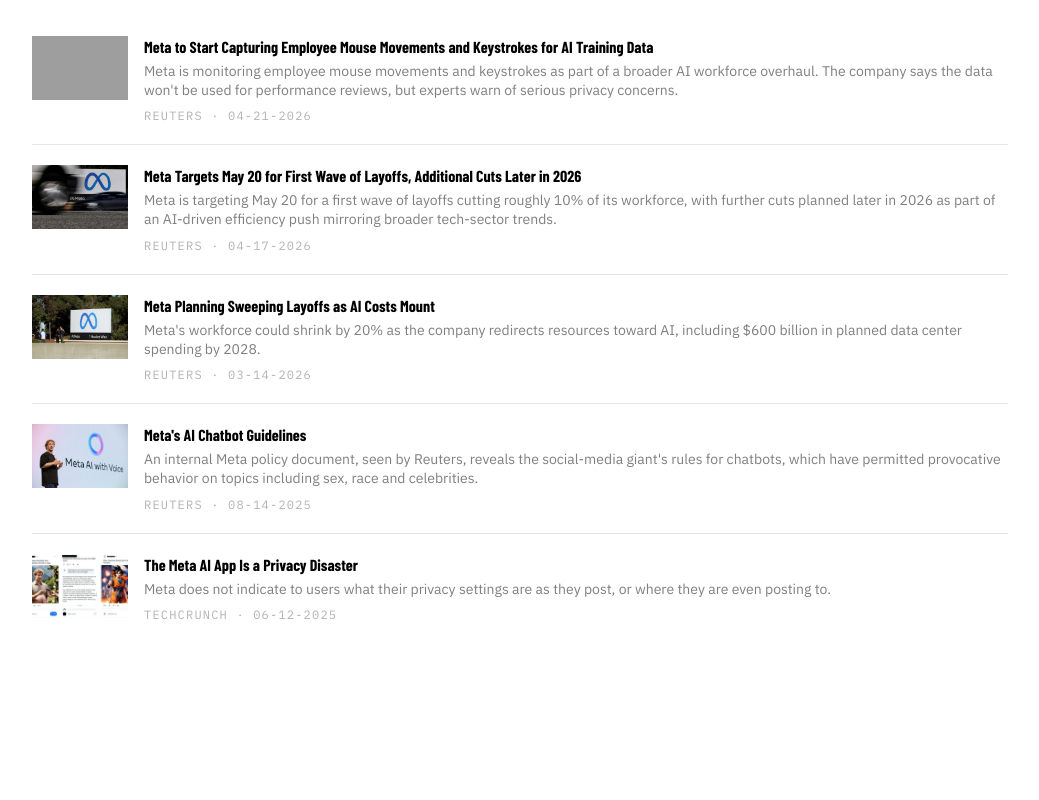
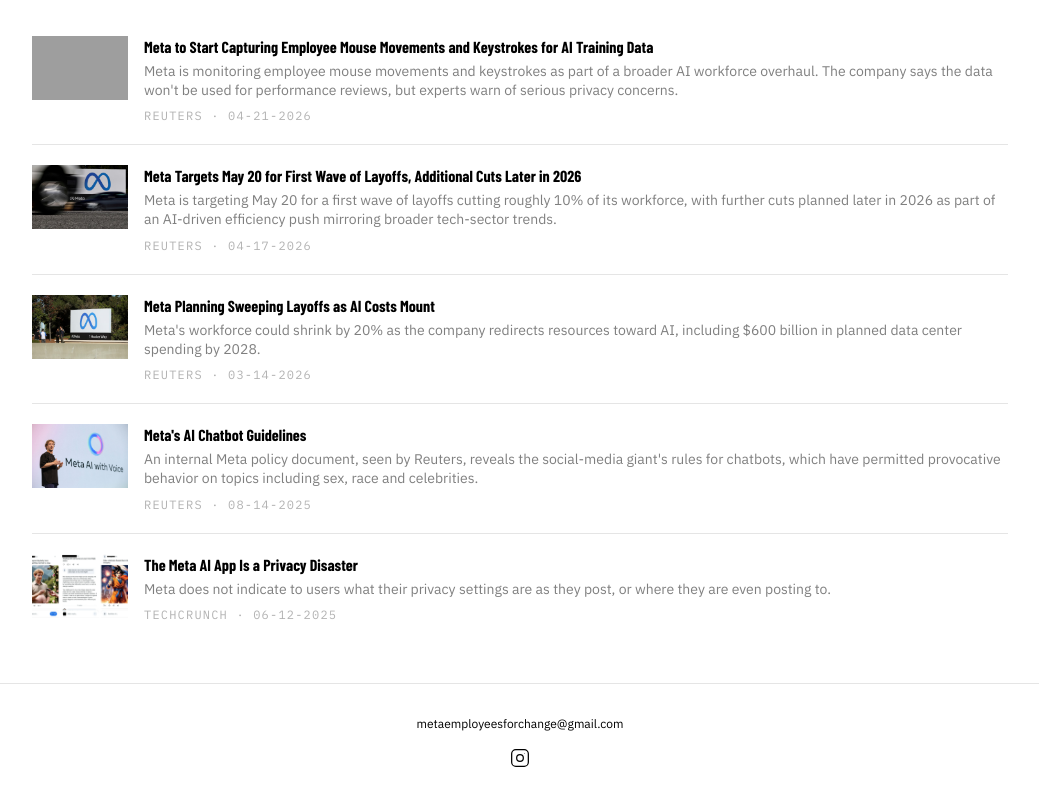
Before and after one commit to anonymoustreefrog689/metaemployeesforchange, a Next.js app: page /ai in a window 1280 px wide. Shown: the part 757-1557 px from the top of the page, without its empty margins (120-1159 px from the left). Before the commit the page ends 1440 px from the top, so only its background shows below. Built offline with nearby package versions, Linux system fonts and the light colour scheme; grey boxes are pictures that could not be loaded; a web font is replaced by a local one.

Commit message:
UI Tweaks

```diff
--- a/src/app/globals.css
+++ b/src/app/globals.css
@@ -1,7 +1,7 @@
 @import "tailwindcss";
 
 html {
-  scroll-snap-type: y proximity;
+  background: white;
 }
 
 @theme inline {
--- a/src/app/layout.tsx
+++ b/src/app/layout.tsx
@@ -36,7 +36,32 @@
       className={`${ibmPlexSans.variable} ${ibmPlexMono.variable} ${barlowCondensed.variable} h-full antialiased`}
       suppressHydrationWarning
     >
-      <body className="min-h-full flex flex-col bg-white text-black">{children}</body>
+      <body className="min-h-full flex flex-col bg-white text-black">
+        {children}
+        <footer className="bg-white border-t border-black/10 py-8 px-6">
+          <div className="max-w-5xl mx-auto flex flex-col items-center gap-4">
+            <a
+              href="mailto:metaemployeesforchange@gmail.com"
+              className="font-sans text-xs text-black hover:text-black/60 transition-colors"
+            >
+              metaemployeesforchange@gmail.com
+            </a>
+            <a
+              href="https://www.instagram.com/metaworkers4change/"
+              target="_blank"
+              rel="noopener noreferrer"
+              className="text-black hover:text-black/60 transition-colors"
+              aria-label="Instagram"
+            >
+              <svg width="20" height="20" viewBox="0 0 24 24" fill="none" stroke="currentColor" strokeWidth="1.5" strokeLinecap="round" strokeLinejoin="round">
+                <rect x="2" y="2" width="20" height="20" rx="5" ry="5"/>
+                <circle cx="12" cy="12" r="4"/>
+                <circle cx="17.5" cy="6.5" r="0.5" fill="currentColor" stroke="none"/>
+              </svg>
+            </a>
+          </div>
+        </footer>
+      </body>
     </html>
   );
 }
--- a/src/app/page.tsx
+++ b/src/app/page.tsx
@@ -274,7 +274,7 @@
           href="https://airtable.com/appzy3AxLJBSTbsHz/pagbcBniFMo6sp34j/form"
           target="_blank"
           rel="noopener noreferrer"
-          className="font-sans text-sm text-blue-600 leading-relaxed hover:text-blue-800 transition-colors underline underline-offset-4"
+          className="font-sans text-sm text-black leading-relaxed hover:text-black/60 transition-colors underline underline-offset-4"
         >
           Sign up to commit to making Meta a better place for all of us →
         </a>
@@ -285,7 +285,11 @@
         <div className="grid grid-cols-2 gap-x-4 gap-y-6">
           {sortedForMobile.map((card, index) =>
             card.type === "petition" ? (
-              <div key={card.url} className="col-span-2">
+              <button
+                key={card.url}
+                className="col-span-2 cursor-pointer"
+                onClick={() => setSelectedCard(card)}
+              >
                 {card.image && (
                   <Image
                     src={card.image}
@@ -295,15 +299,7 @@
                     className="w-full h-auto shadow-md"
                   />
                 )}
-                <a
-                  href={card.url}
-                  target="_blank"
-                  rel="noopener noreferrer"
-                  className="mt-3 block text-center bg-black text-white font-mono text-xs uppercase tracking-widest px-4 py-3"
-                >
-                  Sign the Petition →
-                </a>
-              </div>
+              </button>
             ) : (
               <div
                 key={card.url}
@@ -314,7 +310,7 @@
                   className="absolute -top-2 left-1/2 -translate-x-1/2 h-4 w-6 opacity-75 z-10"
                   style={{ background: "#f0d535" }}
                 />
-                <a href={card.url} target="_blank" rel="noopener noreferrer" className="block">
+                <button onClick={() => setSelectedCard(card)} className="block w-full text-left cursor-pointer">
                   <div
                     style={{
                       background: "#fffef9",
@@ -354,7 +350,7 @@
                       </div>
                     </div>
                   </div>
-                </a>
+                </button>
               </div>
             )
           )}
@@ -470,7 +466,7 @@
       )}
 
       {/* ── CTA / sign-up ── */}
-      <div className="hidden md:block bg-white py-16 md:py-24" style={{ scrollSnapAlign: "start" }}>
+      <div className="hidden md:block bg-white py-16 md:py-24">
         <div className="max-w-5xl mx-auto px-6 w-full">
           <h2 className="font-serif font-black text-3xl md:text-5xl text-black leading-tight mb-6">
             It doesn't have to be like this.
--- a/src/lib/articles.ts
+++ b/src/lib/articles.ts
@@ -51,5 +51,5 @@
   { outlet: "Wired", date: "2024-07-11", title: "How Watermelon Cupcakes Kicked Off an Internal Storm at Meta", description: "Arab and Muslim workers at Meta allege that its response to the crisis in Gaza is one-sided and out of hand. \"It makes me sick that I work for this company,\" says one employee.", url: "https://www.wired.com/story/meta-palestine-employees-watermelon-cupcakes-censorship/", image: "/wired-palestine.webp", tags: [] },
   // Petitions last so they render on top (highest z-index)
   { type: "petition", outlet: "Ice Out Meta", date: "2026-03-30", title: "Ice Out Meta — Sign the Petition", description: null, url: "https://tally.so/r/7RWNyL", image: "/iceoutmetaflyer.png", tags: ["iceoutmeta"] },
-  { type: "petition", outlet: "Meta Workers for Change", date: "2025-03-30", title: "#NoHatefulConduct — Sign the Petition", description: null, url: "https://tinyurl.com/NoHatefulConduct", image: "/nohatefulconduct.jpg", tags: ["lgbt"] },
+  { type: "petition", outlet: "Meta Workers for Change", date: "2025-01-12", title: "#NoHatefulConduct — Sign the Petition", description: null, url: "https://tinyurl.com/NoHatefulConduct", image: "/nohatefulconduct.jpg", tags: ["lgbt"] },
 ];
```
